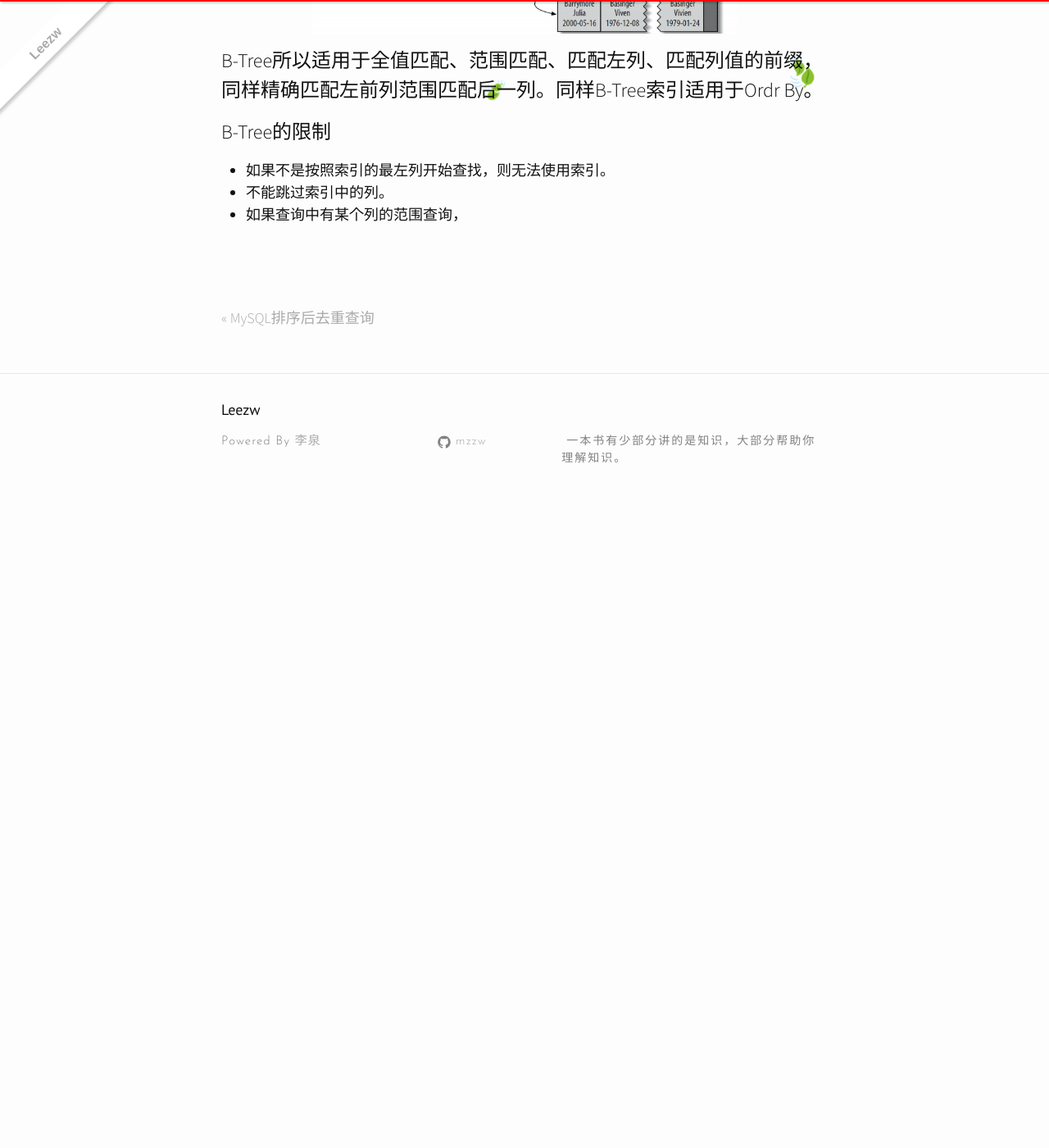
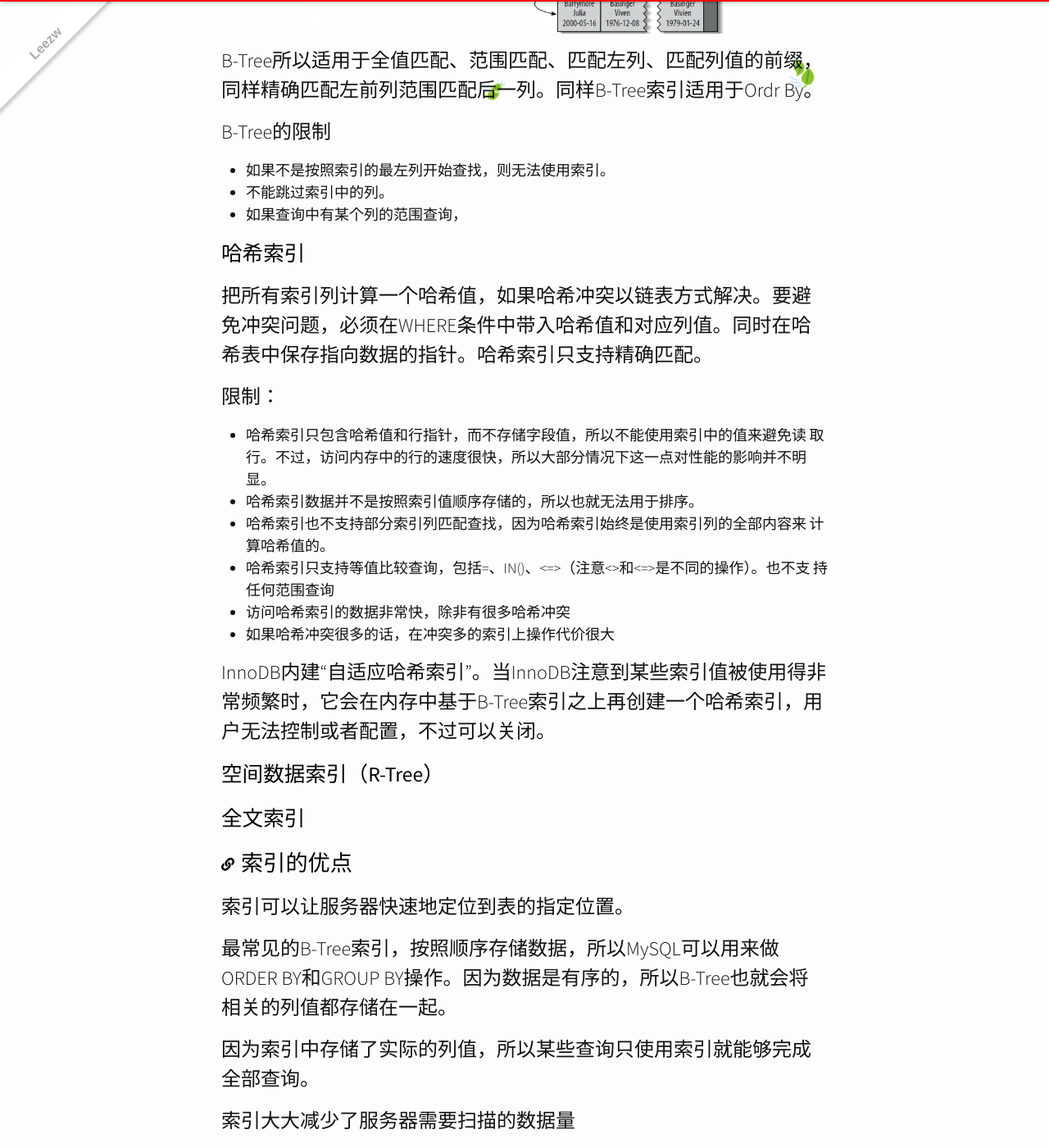
Before and after one commit to quantum-li/quantum-li.github.io, a Jekyll site: the page built from _posts/2020-04-10-high-performance-mysql.md, in a window 1280 px wide and 1400 px high, scrolled down 5432 px. Shown: the whole window at 82% size. Built offline with Jekyll 4.4.1, drawn with Linux system fonts in a browser that asks for light colours; nearby versions of some CDN libraries; comment, search, counter and statistics services are not loaded; before the commit the page ends 6062 px from its top, so only the background shows below that; some of the changed text lies outside the part shown.

Commit message:
2020-04-17 19:17:20

```diff
--- a/_posts/2020-04-10-high-performance-mysql.md
+++ b/_posts/2020-04-10-high-performance-mysql.md
@@ -131,3 +131,36 @@
 + 如果不是按照索引的最左列开始查找，则无法使用索引。
 + 不能跳过索引中的列。
 + 如果查询中有某个列的范围查询，
+
+#### 哈希索引
+
+把所有索引列计算一个哈希值，如果哈希冲突以链表方式解决。要避免冲突问题，必须在WHERE条件中带入哈希值和对应列值。同时在哈希表中保存指向数据的指针。哈希索引只支持精确匹配。
+
+限制：
+
++ 哈希索引只包含哈希值和行指针，而不存储字段值，所以不能使用索引中的值来避免读 取行。不过，访问内存中的行的速度很快，所以大部分情况下这一点对性能的影响并不明 显。
++ 哈希索引数据并不是按照索引值顺序存储的，所以也就无法用于排序。
++ 哈希索引也不支持部分索引列匹配查找，因为哈希索引始终是使用索引列的全部内容来 计算哈希值的。
++ 哈希索引只支持等值比较查询，包括=、IN()、<=>（注意<>和<=>是不同的操作）。也不支 持任何范围查询
++ 访问哈希索引的数据非常快，除非有很多哈希冲突
++ 如果哈希冲突很多的话，在冲突多的索引上操作代价很大
+
+InnoDB内建“自适应哈希索引”。当InnoDB注意到某些索引值被使用得非常频繁时，它会在内存中基于B-Tree索引之上再创建一个哈希索引，用户无法控制或者配置，不过可以关闭。
+
+#### 空间数据索引（R-Tree）
+
+#### 全文索引
+
+### 索引的优点
+
+索引可以让服务器快速地定位到表的指定位置。
+
+最常见的B-Tree索引，按照顺序存储数据，所以MySQL可以用来做ORDER BY和GROUP BY操作。因为数据是有序的，所以B-Tree也就会将相关的列值都存储在一起。
+
+因为索引中存储了实际的列值，所以某些查询只使用索引就能够完成全部查询。
+
+索引大大减少了服务器需要扫描的数据量
+
+索引可以帮助服务器避免排序和临时表
+
+索引可以将随机I/O变为顺序I/O
```
